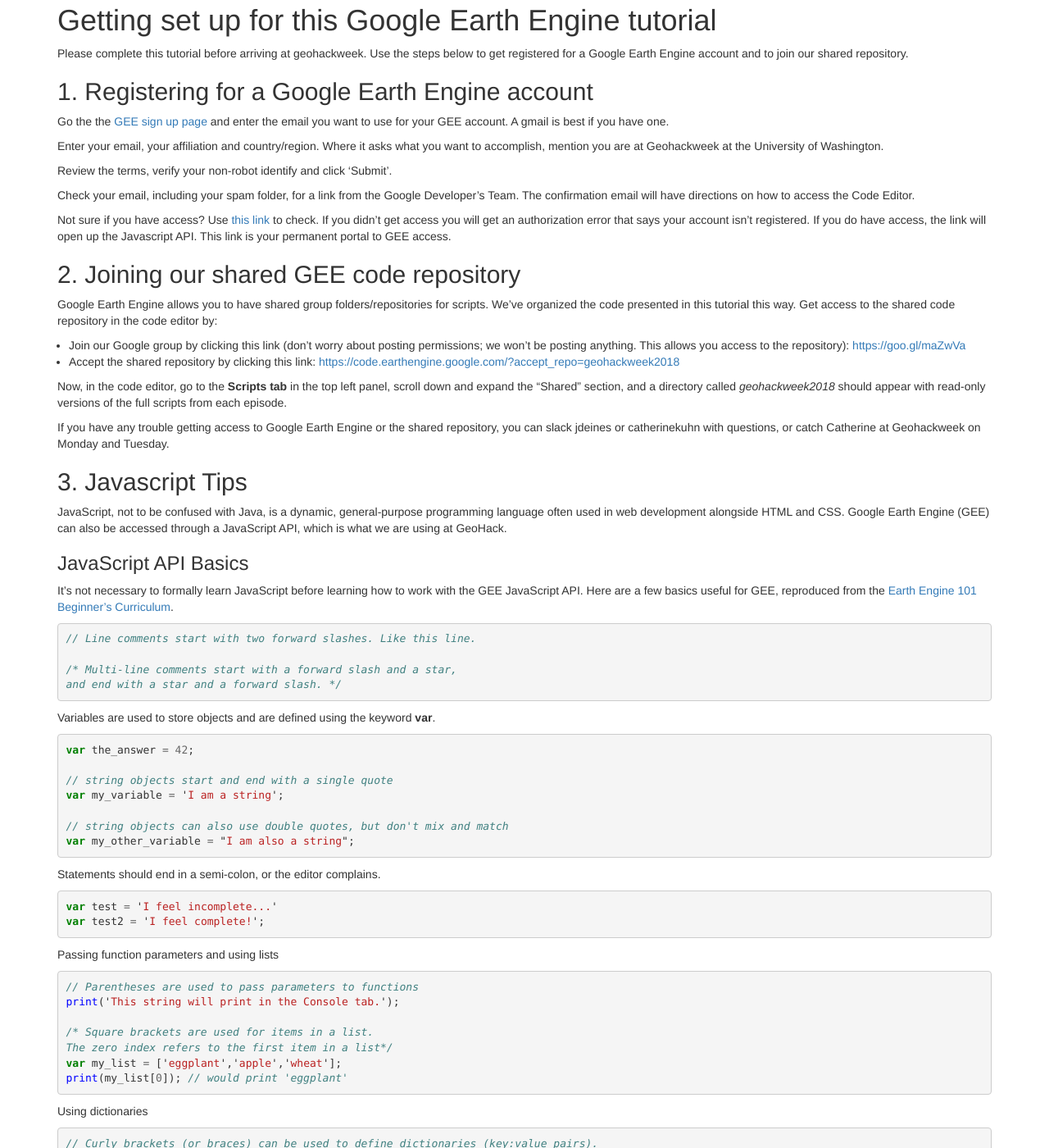
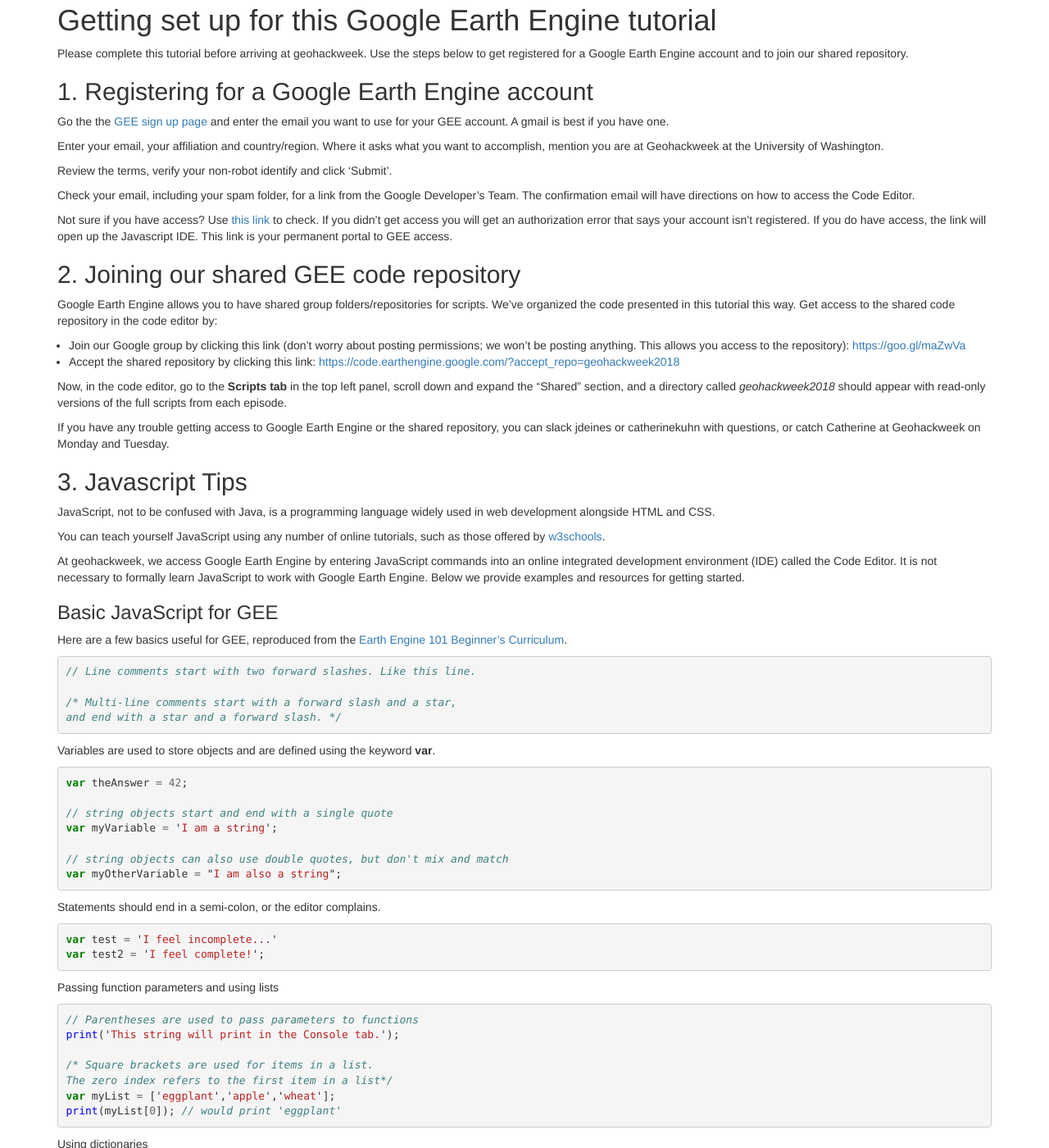
Before and after one commit to geohackweek/GoogleEarthEngine, a Jekyll site: the page built from _episodes/00-access-javascript.md, in a window 1280 px wide and 1400 px high, scrolled down 372 px. Shown: the whole window at 82% size. Built offline with Jekyll 4.4.1, drawn with Linux system fonts in a browser that asks for light colours; some of the changed text lies outside the part shown.

Commit message:
updated ep 01

```diff
--- a/_episodes/00-access-javascript.md
+++ b/_episodes/00-access-javascript.md
@@ -10,7 +10,7 @@ objectives:
 - Have a JavaScript resource
 keypoints:
 - "Anyone can sign up for Google Earth Engine, just apply to be a trusted tester."
-- "The Code Editor is a user friendly access point for Earth Engine that uses the JavaScript API."
+- "The Code Editor is a user friendly access point for Earth Engine that uses the JavaScript IDE."
 - " JavaScript is a programming language that is also widely used in web development."
 ---
 # Getting set up for this Google Earth Engine tutorial
@@ -28,7 +28,7 @@ Review the terms, verify your non-robot identify and click 'Submit'.
 
 Check your email, including your spam folder, for a link from the Google Developer's Team. The confirmation email will have directions on how to access the Code Editor.
 
-Not sure if you have access? Use [this link](https://code.earthengine.google.com/) to check. If you didn't get access you will get an authorization error that says your account isn't registered. If you do have access, the link will open up the Javascript API. This link is your permanent portal to GEE access.
+Not sure if you have access? Use [this link](https://code.earthengine.google.com/) to check. If you didn't get access you will get an authorization error that says your account isn't registered. If you do have access, the link will open up the Javascript IDE. This link is your permanent portal to GEE access.
 
 ## 2. Joining our shared GEE code repository
 
@@ -44,11 +44,14 @@ If you have any trouble getting access to Google Earth Engine or the shared repo
 
 ## 3. Javascript Tips
 
-JavaScript, not to be confused with Java, is a dynamic, general-purpose programming language often used in web development alongside HTML and CSS. Google Earth Engine (GEE) can also be accessed through a JavaScript API, which is what we are using at GeoHack.
+JavaScript, not to be confused with Java, is a programming language widely used in web development alongside HTML and CSS.
 
-### JavaScript API Basics
+You can teach yourself JavaScript using any number of online tutorials, such as those offered by [w3schools](https://www.w3schools.com/js/).
 
-It's not necessary to formally learn JavaScript before learning how to work with the GEE JavaScript API. Here are a few basics useful for GEE, reproduced from the [Earth Engine 101 Beginner's Curriculum](https://docs.google.com/document/d/1ZxRKMie8dfTvBmUNOO0TFMkd7ELGWf3WjX0JvESZdOE/edit).
+At geohackweek, we access Google Earth Engine by entering JavaScript commands into an online integrated development environment (IDE) called the Code Editor. It is not necessary to formally learn JavaScript to work with Google Earth Engine. Below we provide examples and resources for getting started.
+
+### Basic JavaScript for GEE
+ Here are a few basics useful for GEE, reproduced from the [Earth Engine 101 Beginner's Curriculum](https://docs.google.com/document/d/1ZxRKMie8dfTvBmUNOO0TFMkd7ELGWf3WjX0JvESZdOE/edit).
 
 {% highlight javascript %}
 // Line comments start with two forward slashes. Like this line.
@@ -59,13 +62,13 @@ and end with a star and a forward slash. */
 
 Variables are used to store objects and are defined using the keyword **var**.
 {% highlight javascript %}
-var the_answer = 42;
+var theAnswer = 42;
 
 // string objects start and end with a single quote
-var my_variable = 'I am a string';
+var myVariable = 'I am a string';
 
 // string objects can also use double quotes, but don't mix and match
-var my_other_variable = "I am also a string";
+var myOtherVariable = "I am also a string";
 {% endhighlight %}
 
 Statements should end in a semi-colon, or the editor complains.
@@ -81,28 +84,28 @@ print('This string will print in the Console tab.');
 
 /* Square brackets are used for items in a list.
 The zero index refers to the first item in a list*/
-var my_list = ['eggplant','apple','wheat'];
-print(my_list[0]); // would print 'eggplant'
+var myList = ['eggplant','apple','wheat'];
+print(myList[0]); // would print 'eggplant'
 {% endhighlight %}
 
 Using dictionaries
 {% highlight javascript %}
 // Curly brackets (or braces) can be used to define dictionaries (key:value pairs).
-var my_dict = {'food':'bread', 'color':'red', 'number':42};
+var myDict = {'food':'bread', 'color':'red', 'number':42};
 
 // Square brackets can be used to access dictionary items by key.
-print(my_dict['color']);
+print(myDict['color']);
 
 //Or you can use the dot notation to get the same result.
-print(my_dict.color);
+print(myDict.color);
 {% endhighlight %}
 
 Functions can be defined as a way to reuse code and make it easier to read.
 {% highlight javascript %}
-var my_hello_function = function(string) {
+var myHelloFunction = function(string) {
   return 'Hello ' + string + '!';
 };
-print(my_hello_function('world'));
+print(myHelloFunction('world'));
 {% endhighlight %}
 
 
```
Also changed, not shown: _episodes/01-introduction.md (+53 -29 lines), fig/01_datasetsuggest.png, fig/02_getlink.png.
